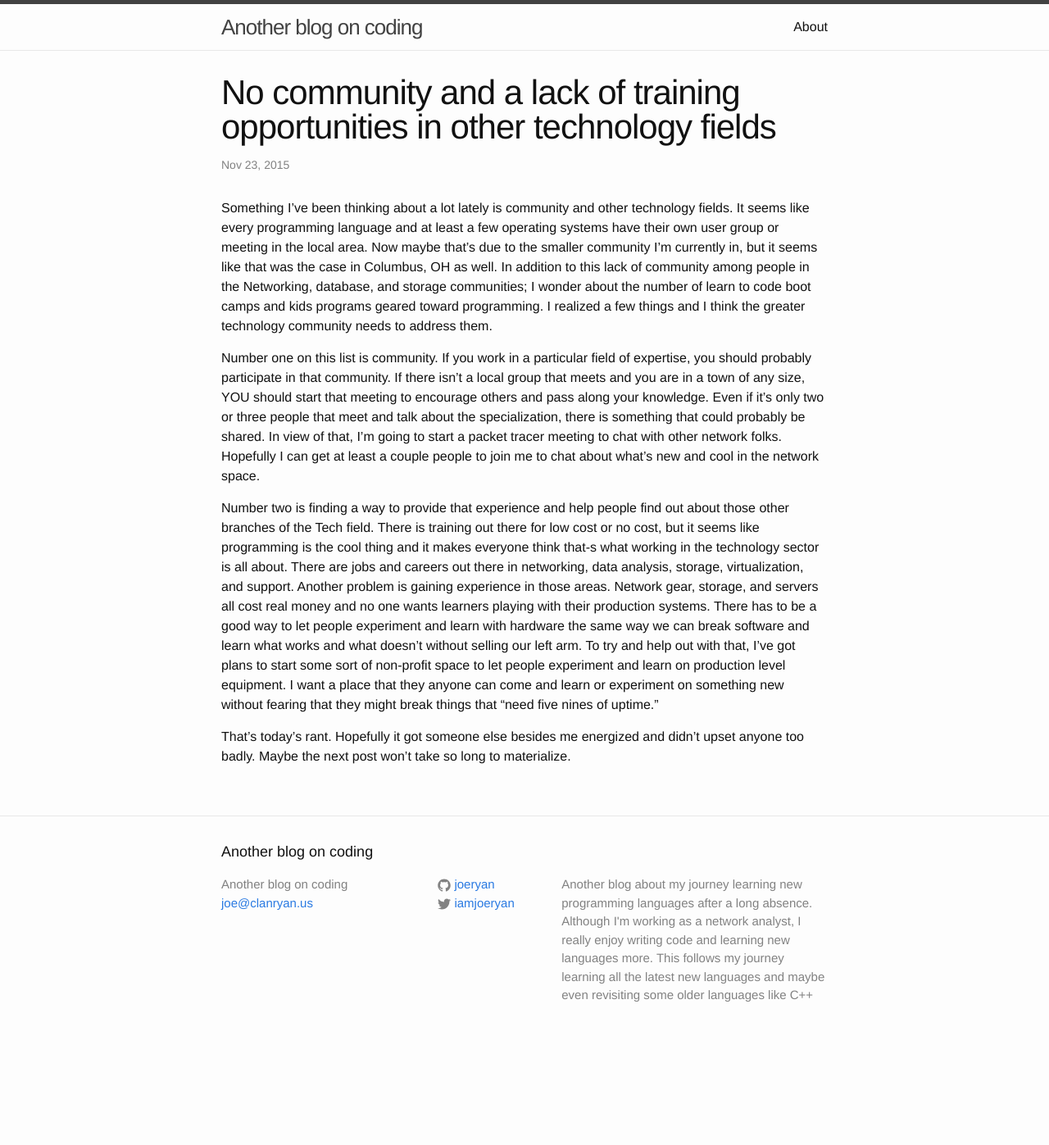
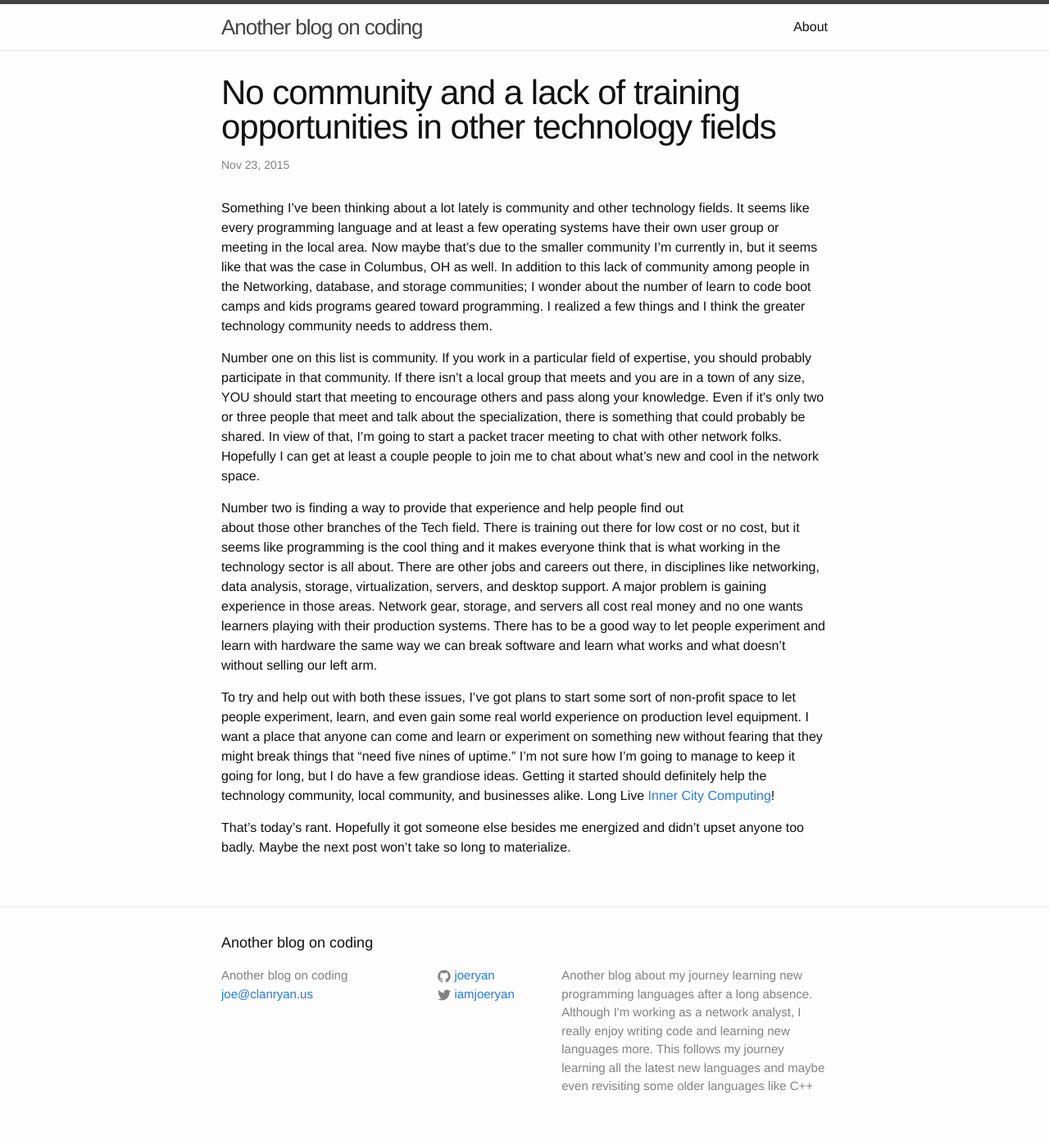
Before and after one commit to joeryan/joeryan.github.io, a Jekyll site: the page built from _posts/2015-11-23-no-community-and-a-lack-of-training-opportunities-in-other-technology-fields.markdown, in a window 1280 px wide. Shown: the whole page at 82% size. Built offline with Jekyll 4.4.1, drawn with Linux system fonts in a browser that asks for light colours; before the commit the page ends 1286 px from its top, so only the background shows below that.

Commit message:
minor edit of the community post

```diff
--- a/_posts/2015-11-23-no-community-and-a-lack-of-training-opportunities-in-other-technology-fields.markdown
+++ b/_posts/2015-11-23-no-community-and-a-lack-of-training-opportunities-in-other-technology-fields.markdown
@@ -22,20 +22,27 @@ packet tracer meeting to chat with other network folks.  Hopefully I can get at
 least a couple people to join me to chat about what's new and cool in the network
 space.
 
-Number two is finding a way to provide that experience and help people find out
+Number two is finding a way to provide that experience and help people find out \
 about those other branches of the Tech field.  There is training out there for
 low cost or no cost, but it seems like programming is the cool thing and it makes
-everyone think that-s what working in the technology sector is all about.  There
-are jobs and careers out there in networking, data analysis, storage,
-virtualization, and support.  Another problem is gaining experience in those
-areas.  Network gear, storage, and servers all cost real money and no one wants
-learners playing with their production systems.  There has to be a good way to let
-people experiment and learn with hardware the same way we can break software and
-learn what works and what doesn't without selling our left arm.  To try and help
-out with that, I've got plans to start some sort of non-profit space to let
-people experiment and learn on production level equipment.  I want a place that
-they anyone can come and learn or experiment on something new without fearing that
-they might break things that "need five nines of uptime."
+everyone think that is what working in the technology sector is all about.  There
+are other jobs and careers out there, in disciplines like networking, data analysis,
+storage, virtualization, servers, and desktop support.  A major problem is gaining
+experience in those areas.  Network gear, storage, and servers all cost real money
+and no one wants learners playing with their production systems.  There has to be
+a good way to let people experiment and learn with hardware the same way we can
+break software and learn what works and what doesn't without selling our left arm.
+
+To try and help out with both these issues, I've got plans to start some sort of
+non-profit space to let people experiment, learn, and even gain some real world
+experience on production level equipment.  I want a place that anyone can come
+and learn or experiment on something new without fearing that
+they might break things that "need five nines of uptime."  I'm not sure how I'm
+going to manage to keep it going for long, but I do have a few grandiose ideas.
+ Getting it started should definitely help the technology
+community, local community, and businesses alike.  Long Live [Inner City Computing]!
 
 That's today's rant.  Hopefully it got someone else besides me energized and didn't
 upset anyone too badly.  Maybe the next post won't take so long to materialize.
+
+[Inner City Computing]:http:\\www.innercitycomputing.org
```
